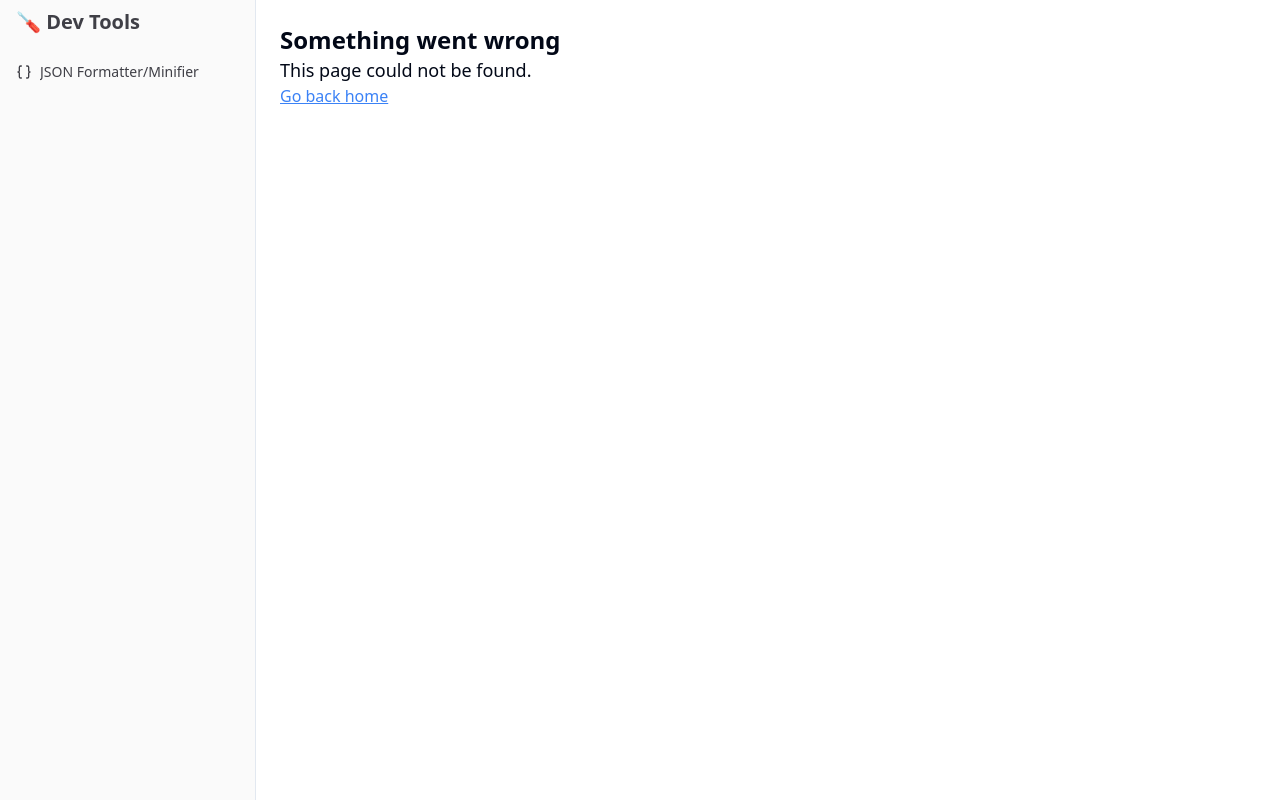
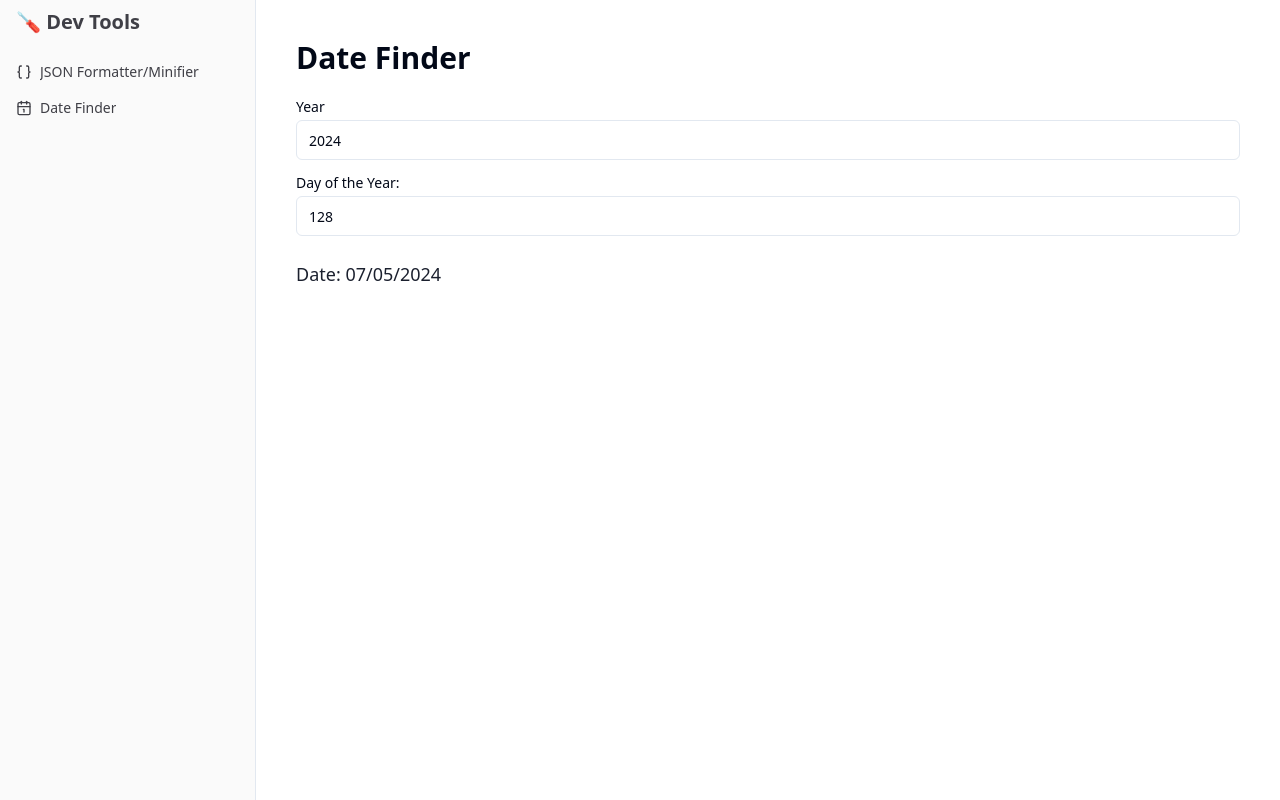
Before and after one commit to brequet/dev-tools, a SvelteKit app: page /date-finder in a window 1280 px wide. Before the commit this address had no page. Built offline with nearby package versions, Linux system fonts and the light colour scheme.

Commit message:
date finder

```diff
--- a/src/lib/navigation.ts
+++ b/src/lib/navigation.ts
@@ -1,4 +1,4 @@
-import { Braces } from 'lucide-svelte';
+import { Braces, Calendar1 } from 'lucide-svelte';
 
 export interface NavItem {
     title: string;
@@ -10,4 +10,5 @@ export const BASE_PATH = '/dev-tools';
 
 export const navItems: NavItem[] = [
     { title: 'JSON Formatter/Minifier', href: '/json-formatter', icon: Braces },
+    { title: 'Date Finder', href: '/date-finder', icon: Calendar1},
 ];
--- /dev/null
+++ b/src/routes/date-finder/+page.svelte
@@ -0,0 +1,56 @@
+<script lang="ts">
+	import { Input } from '$lib/components/ui/input';
+	import { Label } from '$lib/components/ui/label';
+	import { cn } from '$lib/utils';
+
+	let year = $state(new Date().getFullYear());
+	let dayOfYear = $state(128);
+	let errorMessage = $state('');
+
+	function getDateFromDay(year: number, dayOfYear: number): string {
+		const date = new Date(year, 0, 1);
+		date.setDate(date.getDate() + dayOfYear - 1);
+		const day = String(date.getDate()).padStart(2, '0');
+		const month = String(date.getMonth() + 1).padStart(2, '0');
+		return `${day}/${month}/${year}`;
+	}
+
+	function validateDayOfYear() {
+		const maxDays = new Date(year, 1, 29).getDate() === 29 ? 366 : 365;
+		if (dayOfYear < 1 || dayOfYear > maxDays) {
+			errorMessage = `Please enter a valid day of the year (1 - ${maxDays}).`;
+		} else {
+			errorMessage = '';
+		}
+	}
+</script>
+
+<div class="container mx-auto space-y-6 p-4">
+	<h2 class="text-3xl font-bold">Date Finder</h2>
+	<div class="grid w-full items-center gap-4">
+		<div class="flex flex-col space-y-1.5">
+			<Label for="year">Year</Label>
+			<Input id="year" type="number" bind:value={year} placeholder="Enter year" />
+		</div>
+
+		<div class="flex flex-col space-y-1.5">
+			<Label class="font-medium" for="dayOfYear">Day of the Year:</Label>
+			<Input
+				type="number"
+				bind:value={dayOfYear}
+				oninput={validateDayOfYear}
+				class={cn(errorMessage && 'focus:ring-red-500 focus-visible:ring-red-500')}
+				placeholder="Enter day of the year"
+				min="1"
+				max="366"
+			/>
+
+			{#if errorMessage}
+				<p class="text-red-500">{errorMessage}</p>
+			{/if}
+		</div>
+	</div>
+	<p class="mt-6 text-lg font-medium text-foreground/90">
+		Date: {errorMessage ? 'Invalid input' : getDateFromDay(year, dayOfYear)}
+	</p>
+</div>
--- a/src/routes/json-formatter/+page.svelte
+++ b/src/routes/json-formatter/+page.svelte
@@ -1,11 +1,10 @@
 <script lang="ts">
+	import CodeViewer from '$lib/components/code-viewer.svelte';
 	import * as Alert from '$lib/components/ui/alert';
+	import { Checkbox } from '$lib/components/ui/checkbox';
 	import { Label } from '$lib/components/ui/label';
+	import * as Select from '$lib/components/ui/select';
 	import { Textarea } from '$lib/components/ui/textarea';
-
-	import CodeViewer from '$lib/components/code-viewer.svelte';
-	import { Checkbox } from '$lib/components/ui/checkbox';
-	import * as Select from '$lib/components/ui/select';
 	import { cn } from '$lib/utils';
 
 	interface OutputJson {
@@ -18,7 +17,7 @@
 
 	let minifyFlag = $state(false);
 
-	let inputJson = $state('{"testKey": 420}');
+	let inputJson = $state('');
 	let outputJson: OutputJson = $derived(minifyFlag ? minifyJson(inputJson) : formatJson(inputJson));
 
 	function formatJson(inputJson: string) {
@@ -41,10 +40,6 @@
 			outputJson.error = e instanceof Error ? e.message : 'Invalid JSON';
 		}
 		return outputJson;
-	}
-
-	function copyToClipboard() {
-		navigator.clipboard.writeText(outputJson.text);
 	}
 </script>
 
```
